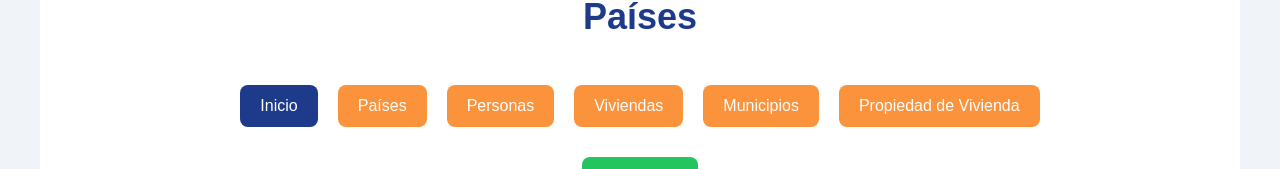
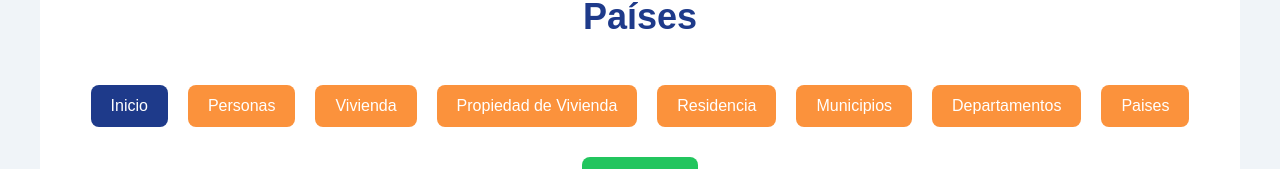
Before and after one commit to luisdiazv/LabZero, a React (Create React App) app: page /paises in a window 1280 px wide. Shown: the part 110-279 px from the top of the page. Built offline with nearby package versions, Linux system fonts and the light colour scheme; no server answers; the database is empty.

Commit message:
Añadido la barra de navegacion completa (sin rutas a falta de CRUD para el resto de entidades)

```diff
--- a/src/Pages/Home.js
+++ b/src/Pages/Home.js
@@ -21,15 +21,12 @@ const Home = () => {
       </div>
       <div className="button-container text-center">
         <button id="Personas" onClick={() => navegar("/personas")}>Personas</button>
-        <button id="Viviendas" onClick={() => navegar("/")}></button>
-        <button id="Municipios" onClick={() => navegar("/")}></button>
-        <button id="Propiedad de Vivienda" onClick={() => navegar("/")}></button>
-      </div>
-      <div className="button-container text-center">
-        <button id="Pais" onClick={() => navegar("/paises")}>Paises</button>
-        <button id="Viviendas" onClick={() => navegar("/")}></button>
-        <button id="Municipios" onClick={() => navegar("/")}></button>
-        <button id="Propiedad de Vivienda" onClick={() => navegar("/")}></button>
+        <button id="Vivienda" onClick={() => navegar("/")}>Vivienda</button>
+        <button id="Propiedad de Vivienda" onClick={() => navegar("/")}>Propiedad de Vivienda</button>
+        <button id="Residencia" onClick={() => navegar("/")}>Residencia</button>
+        <button id="Municipios" onClick={() => navegar("/")}>Municipios</button>
+        <button id="Departamentos" onClick={() => navegar("/")}>Departamentos</button>
+        <button id="Paises" onClick={() => navegar("/paises")}>Paises</button>
       </div>
     </div>
   );
--- a/src/Pages/Pais/CreatePais.js
+++ b/src/Pages/Pais/CreatePais.js
@@ -95,7 +95,7 @@ const CrearPais = () => {
             onClick={() => navegar("/paises")}
             className="form-button cancel-button red-button"
           >
-            Cancelar
+            Cancelar y volver
           </button>
         </div>
       </form>
--- a/src/Pages/Pais/Paises.js
+++ b/src/Pages/Pais/Paises.js
@@ -60,11 +60,13 @@ const Paises = () => {
 
       <div className="button-container text-center">
         <button className="inicio-btn" onClick={() => navegar("/")}>Inicio</button>
-        <button onClick={() => navegar("/paises")}>Países</button>
-        <button onClick={() => navegar("/personas")}>Personas</button>
-        <button onClick={() => navegar("/viviendas")}>Viviendas</button>
-        <button onClick={() => navegar("/municipios")}>Municipios</button>
-        <button onClick={() => navegar("/propVivienda")}>Propiedad de Vivienda</button>
+        <button id="Personas" onClick={() => navegar("/personas")}>Personas</button>
+        <button id="Vivienda" onClick={() => navegar("/")}>Vivienda</button>
+        <button id="Propiedad de Vivienda" onClick={() => navegar("/")}>Propiedad de Vivienda</button>
+        <button id="Residencia" onClick={() => navegar("/")}>Residencia</button>
+        <button id="Municipios" onClick={() => navegar("/")}>Municipios</button>
+        <button id="Departamentos" onClick={() => navegar("/")}>Departamentos</button>
+        <button id="Paises" onClick={() => navegar("/paises")}>Paises</button>
       </div>
 
       {!cargando && (
--- a/src/Pages/Pais/UpdatePais.js
+++ b/src/Pages/Pais/UpdatePais.js
@@ -94,7 +94,7 @@ const ModificarPais = () => {
               {actualizando ? "Actualizando..." : "Actualizar País"}
             </button>
             <button type="button" onClick={() => navegar("/paises")} className="form-button cancel-button red-button">
-              Cancelar
+              Cancelar y volver
             </button>
           </div>
         </form>
--- a/src/Pages/Persona/CreatePersona.js
+++ b/src/Pages/Persona/CreatePersona.js
@@ -147,7 +147,7 @@ const CrearPersona = () => {
             onClick={() => navegar("/personas")}
             className="form-button cancel-button red-button"
           >
-            Cancelar
+            Cancelar y volver
           </button>
         </div>
       </form>
--- a/src/Pages/Persona/Personas.js
+++ b/src/Pages/Persona/Personas.js
@@ -80,10 +80,13 @@ const Personas = () => {
 
       <div className="button-container text-center">
         <button className="inicio-btn" onClick={() => navegar("/")}>Inicio</button>
-        <button onClick={() => navegar("/personas")}>Personas</button>
-        <button onClick={() => navegar("/viviendas")}>Viviendas</button>
-        <button onClick={() => navegar("/municipios")}>Municipios</button>
-        <button onClick={() => navegar("/propVivienda")}>Propiedad de Vivienda</button>
+        <button id="Personas" onClick={() => navegar("/personas")}>Personas</button>
+        <button id="Vivienda" onClick={() => navegar("/")}>Vivienda</button>
+        <button id="Propiedad de Vivienda" onClick={() => navegar("/")}>Propiedad de Vivienda</button>
+        <button id="Residencia" onClick={() => navegar("/")}>Residencia</button>
+        <button id="Municipios" onClick={() => navegar("/")}>Municipios</button>
+        <button id="Departamentos" onClick={() => navegar("/")}>Departamentos</button>
+        <button id="Paises" onClick={() => navegar("/paises")}>Paises</button>
       </div>
 
       {!cargando && (
--- a/src/Pages/Persona/UpdatePersona.js
+++ b/src/Pages/Persona/UpdatePersona.js
@@ -178,7 +178,7 @@ const ModificarPersona = () => {
               {actualizando ? "Actualizando..." : "Actualizar"}
             </button>
             <button type="button" onClick={() => navegar("/paises")} className="form-button cancel-button red-button">
-              Cancelar
+              Cancelar y volver
             </button>
           </div>
         </form>
```
Also changed, not shown: 1 other file (tests, documents, lock files or other folders).
